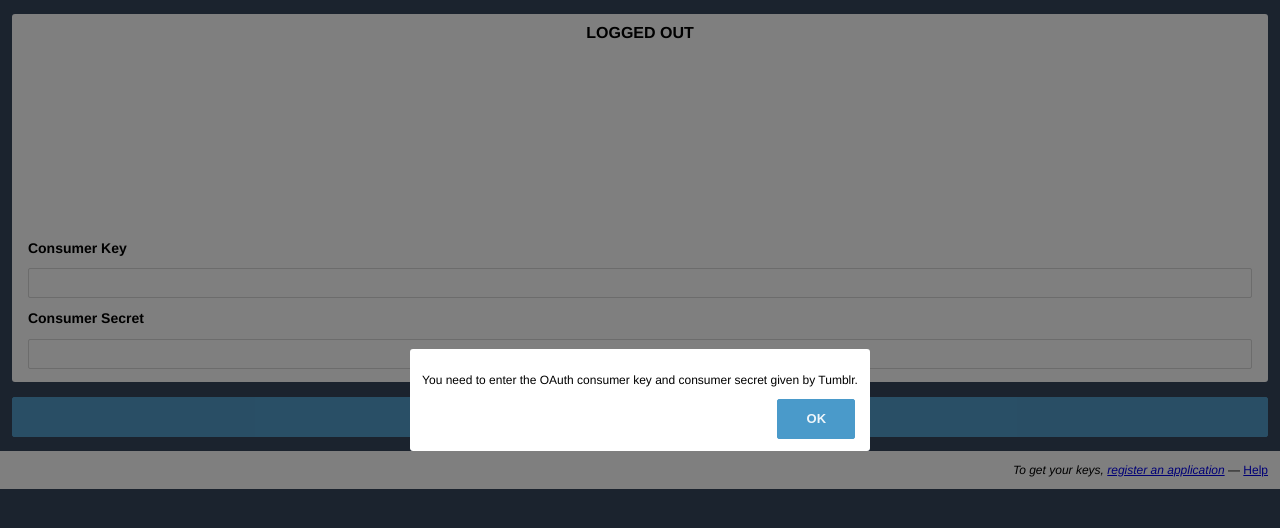
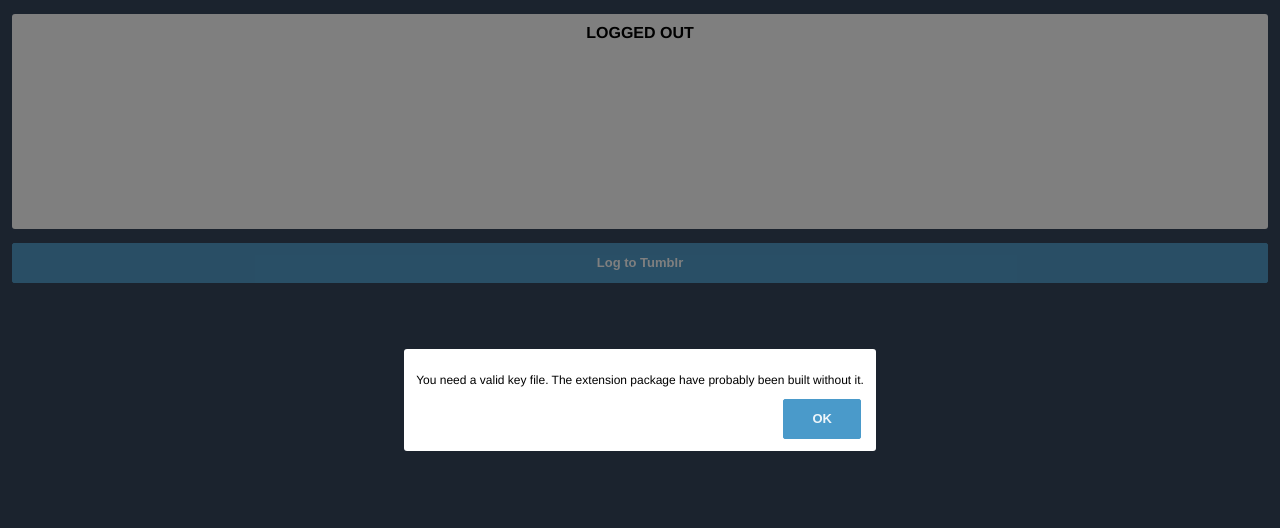
Before and after one commit to WyohKnott/feedlytumblrify, a browser extension: page account.html in a window 1280 px wide. Both pictures are taken after a click on the button "Log to Tumblr". Drawn offline with Linux system fonts and the light colour scheme.

Commit message:
Initial autokeys work

```diff
--- a/account.html
+++ b/account.html
@@ -14,21 +14,10 @@
         <div id='status'></div>
         <div id='account'></div>
       </div>
-      <ul id='tokens'>
-        <li><label for='consumerKey'>Consumer Key</label></li>
-        <li><input name='consumerKey' id='consumerKey' disabled></li>
-        <li><label for='consumerSecret'>Consumer Secret</label></li>
-        <li><input name='consumerSecret' id='consumerSecret' disabled></li>
-      </ul>
     </div>
     <div id='buttons'>
       <button type='button' name='login' id='login' class='blue' disabled>Log to Tumblr</button>
       <button type='button' name='logout' id='logout' disabled>Logout</button>
-    </div>
-    <div id='footer'>
-      <p><em>To get your keys,
-        <a target='_blank' href='https://www.tumblr.com/oauth/register'>register an application</a></em>
-      — <a target='_blank' href='https://github.com/WyohKnott/feedlytumblrify/blob/master/README.md#how-to-use'>Help</a></p>
     </div>
   </form>
   <script src='lib/OAuth.js'></script>
--- /dev/null
+++ b/assets/keys.json
@@ -0,0 +1,4 @@
+{
+    "consumerKey": "",
+    "consumerSecret": ""
+}
--- a/css/account.css
+++ b/css/account.css
@@ -7,7 +7,6 @@
     font-family: "Helvetica Neue", HelveticaNeue, Helvetica, Arial, sans-serif;
     font-size: 12px;
     margin: 0;
-    min-height : 500px;
 }
 form {
     align-items: stretch;
@@ -34,40 +33,6 @@
     min-width: 320px;
     padding: 0;
     text-transform: uppercase;
-}
-#tokens {
-    align-items: stretch;
-    box-sizing: border-box;
-    display: flex;
-    flex-direction: column;
-    list-style: none;
-    margin: 1em auto 0;
-    padding: 0;
-}
-#tokens li {
-    align-items: stretch;
-    box-sizing: border-box;
-    display: flex;
-    flex-direction: column;
-    margin: 6px 0;
-}
-#tokens label {
-    font-size: 14px;
-    font-weight: 700;
-    line-height: 1.2;
-}
-#tokens input {
-    background: transparent;
-    border: 1px solid #d9d9d9;
-    border-radius: 2px;
-    box-sizing: border-box;
-    color: #444;
-    display: block;
-    font-size: 14px;
-    font-weight: 400;
-    margin: 0;
-    outline: 0;
-    padding: 6px 9px;
 }
 #buttons {
     align-items: stretch;
@@ -140,13 +105,3 @@
 .loggedin #logout {
     display: block;
 }
-#footer {
-    justify-content: flex-end;
-    background-color: #fff;
-    box-sizing: border-box;
-    display: flex;
-    flex-direction: row;
-    font-size: 12px;
-    margin: 1.2em 0 0.3em;
-    padding: 0 1em;
-}
--- a/js/account.js
+++ b/js/account.js
@@ -23,16 +23,16 @@
     // Oauth connection logic
     // Step 1
     function login () {
-        let consumerKeyInput = form.elements.consumerKey,
-            consumerSecretInput = form.elements.consumerSecret;
-
+        fetch('assets/keys.json').then(function (response) {
+            return response.json();
+        }).then (function (keys) {
             var config = {},
                 tokens = {
-                consumerKey: consumerKeyInput.value,
-                consumerSecret: consumerSecretInput.value
+                    consumerKey: keys.consumerKey,
+                    consumerSecret: keys.consumerSecret
                 };
             if (!tokens.consumerKey || !tokens.consumerSecret) {
-            fT.dialog('You need to enter the OAuth consumer key and consumer secret given by Tumblr.');
+                fT.dialog('You need a valid key file. The extension package have probably been built without it.');
                 return;
             }
             config = Object.assign(tokens, fT.tumblrEndpoints);
@@ -55,6 +55,9 @@
                     }
                 });
                 fT.tumblrClient = {};
+            });
+        }).catch(function (err) {
+            console.error("Could not fetch keys from key file.")
         });
     }
 
@@ -115,10 +118,6 @@
             avatar = document.getElementById('statusWrap');
 
         if (status.logged) {
-            consumerKeyInput.value = status.consumerKey;
-            consumerKeyInput.disabled = true;
-            consumerSecretInput.value = status.consumerSecret;
-            consumerSecretInput.disabled = true;
             statusText.textContent = 'logged as';
             accountText.textContent = status.account;
             avatar.style.background = 'url(https://api.tumblr.com/v2/blog/' + status.account +
@@ -128,10 +127,6 @@
             document.body.classList.remove('loggedout');
             document.body.classList.add('loggedin');
         } else {
-            consumerKeyInput.value = status.consumerKey;
-            consumerKeyInput.disabled = false;
-            consumerSecretInput.value = status.consumerSecret;
-            consumerSecretInput.disabled = false;
             statusText.textContent = 'logged out';
             accountText.textContent = '';
             avatar.style.background = 'url(assets/default_avatar_128.png) no-repeat center';
```
Also changed, not shown: README.md. Lines whose indentation alone changed are shown as unchanged.
